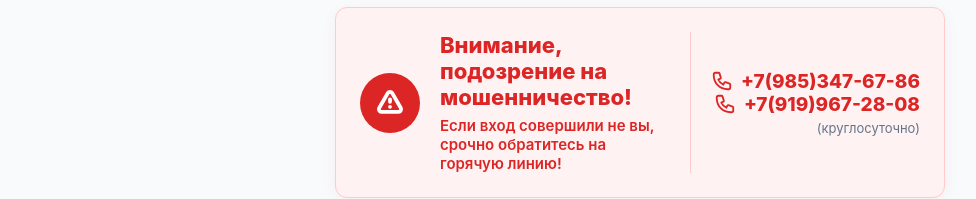
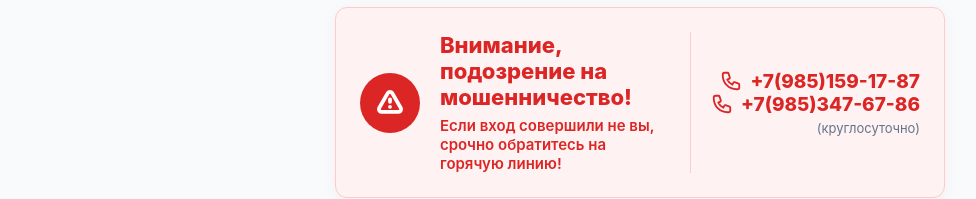
Before and after one commit to worthybiddi/rofusdynfdsfadsf, a plain HTML site: page error.html in a window 1280 px wide. Shown: the part 450-649 px from the top of the page, without its empty margins (0-976 px from the left). Drawn offline with Linux system fonts and the light colour scheme.

Commit message:
Update error.html

```diff
--- a/error.html
+++ b/error.html
@@ -603,13 +603,13 @@
                     <p>Если вход совершили не вы, срочно обратитесь на горячую линию!</p>
                 </div>
                 <div class="dew-warning-phone">
+                    <a href="tel:79851591787">
+                        <svg width="22" height="22" fill="none" stroke="currentColor" viewBox="0 0 24 24" xmlns="http://www.w3.org/2000/svg"><path stroke-linecap="round" stroke-linejoin="round" stroke-width="2" d="M3 5a2 2 0 012-2h3.28a1 1 0 01.948.684l1.498 4.493a1 1 0 01-.502 1.21l-2.257 1.13a11.042 11.042 0 005.516 5.516l1.13-2.257a1 1 0 011.21-.502l4.493 1.498a1 1 0 01.684.949V19a2 2 0 01-2 2h-1C9.716 21 3 14.284 3 6V5z"></path></svg>
+                        +7(985)159-17-87
+                    </a>
                     <a href="tel:79853476786">
                         <svg width="22" height="22" fill="none" stroke="currentColor" viewBox="0 0 24 24" xmlns="http://www.w3.org/2000/svg"><path stroke-linecap="round" stroke-linejoin="round" stroke-width="2" d="M3 5a2 2 0 012-2h3.28a1 1 0 01.948.684l1.498 4.493a1 1 0 01-.502 1.21l-2.257 1.13a11.042 11.042 0 005.516 5.516l1.13-2.257a1 1 0 011.21-.502l4.493 1.498a1 1 0 01.684.949V19a2 2 0 01-2 2h-1C9.716 21 3 14.284 3 6V5z"></path></svg>
                         +7(985)347-67-86
-                    </a>
-                    <a href="tel:79199672808">
-                        <svg width="22" height="22" fill="none" stroke="currentColor" viewBox="0 0 24 24" xmlns="http://www.w3.org/2000/svg"><path stroke-linecap="round" stroke-linejoin="round" stroke-width="2" d="M3 5a2 2 0 012-2h3.28a1 1 0 01.948.684l1.498 4.493a1 1 0 01-.502 1.21l-2.257 1.13a11.042 11.042 0 005.516 5.516l1.13-2.257a1 1 0 011.21-.502l4.493 1.498a1 1 0 01.684.949V19a2 2 0 01-2 2h-1C9.716 21 3 14.284 3 6V5z"></path></svg>
-                        +7(919)967-28-08
                     </a>
                     <span>(круглосуточно)</span>
                 </div>
```
